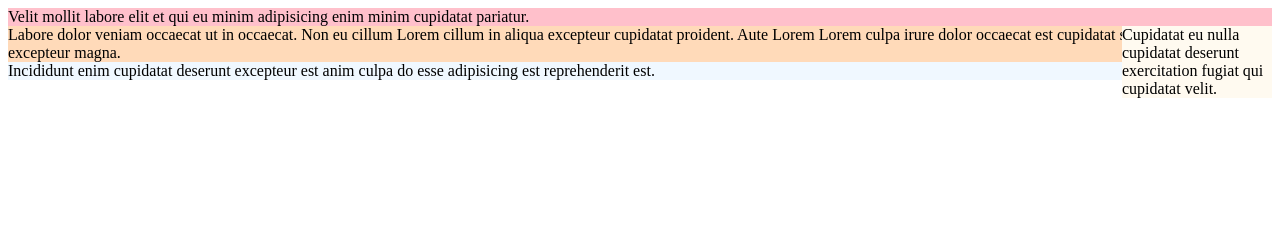
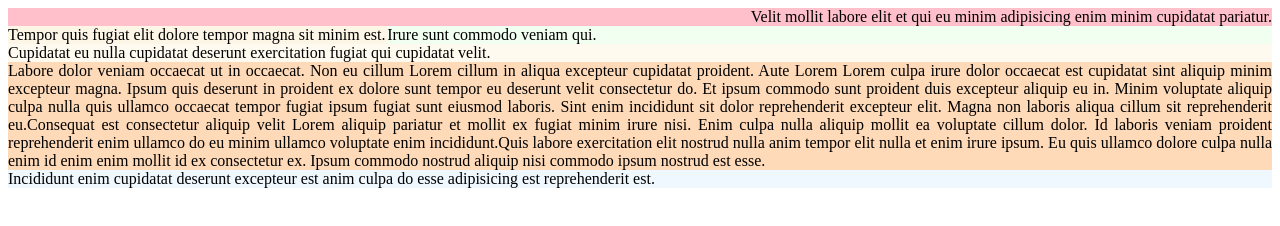
Before and after one commit to vs192ef34/html-basics-RdMLlA, a plain HTML site: page src/index.html in a window 1280 px wide. Drawn offline with Linux system fonts and the light colour scheme.

Commit message:
Basic float demo

```diff
--- a/src/index.html
+++ b/src/index.html
@@ -10,19 +10,35 @@
 
 <body>
     <div id="header">
-        Velit mollit labore elit et qui eu minim adipisicing enim minim cupidatat pariatur.
+        <span>Velit mollit labore elit et qui eu minim adipisicing enim minim cupidatat pariatur.</span>
+    </div>
+
+    <div id="promo">
+        <div id="sec1">Irure sunt commodo veniam qui.</div>
+        <div id="sec2">Tempor quis fugiat elit dolore tempor magna sit minim est.</div>
     </div>
 
     <div id="content">
         <div id="author">
-            Cupidatat eu nulla cupidatat deserunt exercitation fugiat qui cupidatat velit.
+            <span>Cupidatat eu nulla cupidatat deserunt exercitation fugiat qui cupidatat velit.</span>
         </div>
-        Labore dolor veniam occaecat ut in occaecat. Non eu cillum Lorem cillum in aliqua excepteur cupidatat proident.
-        Aute Lorem Lorem culpa irure dolor occaecat est cupidatat sint aliquip minim excepteur magna.
+        <span>Labore dolor veniam occaecat ut in occaecat. Non eu cillum Lorem cillum in aliqua excepteur cupidatat
+            proident.
+            Aute Lorem Lorem culpa irure dolor occaecat est cupidatat sint aliquip minim excepteur magna. Ipsum quis
+            deserunt in proident ex dolore sunt tempor eu deserunt velit consectetur do. Et ipsum commodo sunt proident
+            duis excepteur aliquip eu in. Minim voluptate aliquip culpa nulla quis ullamco occaecat tempor fugiat ipsum
+            fugiat sunt eiusmod laboris. Sint enim incididunt sit dolor reprehenderit excepteur elit. Magna non laboris
+            aliqua cillum sit reprehenderit eu.Consequat est consectetur aliquip velit Lorem aliquip pariatur et mollit
+            ex fugiat minim irure nisi. Enim culpa nulla aliquip mollit ea voluptate cillum dolor. Id laboris veniam
+            proident reprehenderit enim ullamco do eu minim ullamco voluptate enim incididunt.Quis labore exercitation
+            elit nostrud nulla anim tempor elit nulla et enim irure ipsum. Eu quis ullamco dolore culpa nulla enim id
+            enim enim mollit id ex consectetur ex. Ipsum commodo nostrud aliquip nisi commodo ipsum nostrud est
+            esse.</span>
     </div>
 
     <div id="footer">
-        Incididunt enim cupidatat deserunt excepteur est anim culpa do esse adipisicing est reprehenderit est.
+        <span>Incididunt enim cupidatat deserunt excepteur est anim culpa do esse adipisicing est reprehenderit
+            est.</span>
     </div>
 </body>
 
--- a/src/styles/style.css
+++ b/src/styles/style.css
@@ -1,10 +1,27 @@
 #header {
     background-color: pink;
+    text-align: right;
+}
+
+#promo {
+    background-color: powderblue;
+}
+
+#sec1 {
+    background-color: honeydew;
+    width: 70%;
+    float: right;
+}
+
+#sec2 {
+    background-color: oldlace;
+    width: 30%;
+    float: left;
 }
 
 #content {
     background-color: peachpuff;
-    position: relative;
+    text-align: justify;
 }
 
 #footer {
@@ -13,8 +30,4 @@
 
 #author {
     background-color: floralwhite;
-    position: absolute;
-    top: 0px;
-    right: 0px;
-    width: 150px;
 }
```
